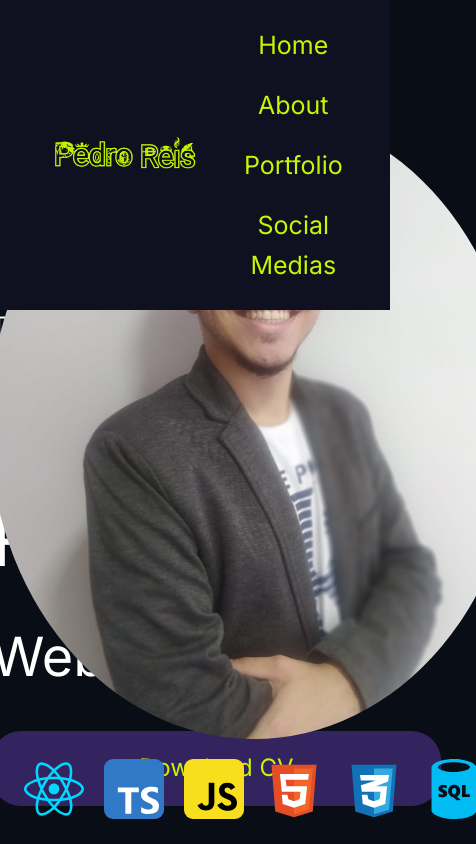
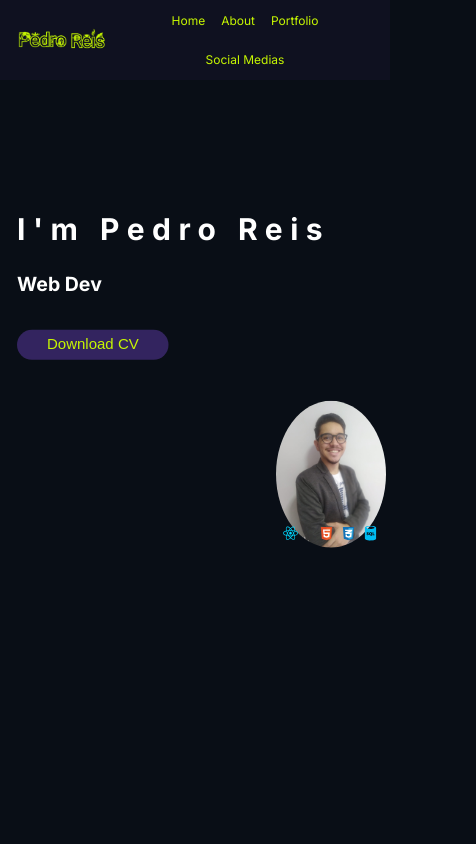
Before and after one commit to PedroReoli/React-Portfolio-Concept, a React (Vite) app: page / in a window 390 px wide. Shown: the whole page, 476 px wide, since content can reach past the window. Built offline with nearby package versions, Linux system fonts and the light colour scheme.

Commit message:
End XS Responsive

```diff
--- a/src/App.tsx
+++ b/src/App.tsx
@@ -5,6 +5,7 @@ import Portfolio from "@/_root/pages/Portfolio";
 import SocialMedias from "@/_root/pages/SocialMedias";
 import { Routes,Route } from 'react-router-dom';
 import './globals.css'
+import './MediaQueries.css'
 const App = () => {
   return (
     <main className='flex h-screen'>
--- /dev/null
+++ b/src/MediaQueries.css
@@ -0,0 +1,194 @@
+
+ /* ===============================
+
+
+
+EXTRA PEQUENO XS
+
+
+      =============================== */
+@media (max-width: 576px) {
+
+    /* ===============================
+    Responsive Topbar
+   =============================== */
+
+    .topbar {
+        padding: 1px 0.5%; /* Altera o padding para telas XS */
+      }
+
+      .logo {
+        width: 120px; /* Reduz o tamanho do logo para telas XS */
+      }
+      ul {
+        margin-right: 20px;
+      }
+      ul li {
+        font-size: 12px; /* Reduz o tamanho do texto dos links para telas XS */
+        margin: 10px 8px; /* Altera as margens dos links para telas XS */
+      }
+
+      /* ===============================
+      Responsive Home
+      =============================== */
+      .h3-h {
+        display: none;
+      }
+      .h1-h {
+        font-size: 20px;
+      }
+      .h2-h {
+        /* display: none; */
+        font-size: 13px;
+      }
+      .home-text-container{
+        /* background-color: aliceblue; */
+        top: 25%;
+        left:3%;
+        width: 100px;
+        text-wrap:nowrap;
+      }
+      .h-button {
+        font-size: 10px;
+        display: flex; /* Para ativar o alinhamento vertical e horizontal */
+        justify-content: center; /* Para alinhar horizontalmente */
+        align-items: center; /* Para alinhar verticalmente */
+        padding: 10px 20px; /* Ajuste o padding conforme necessário */
+      }
+      button {
+        height: 10px;
+
+      }
+
+      .home-circle {
+        display: flex;
+        width: 110px; /* Ajuste o tamanho da imagem conforme necessário */
+        height: auto; /* Mantém a proporção */
+        border-radius: 50%;
+        left: 70%;
+        top: 10px;
+        position: relative;
+      }
+      .tech-icons {
+        display: flex; /* Ativa o flexbox para alinhar as imagens */
+        justify-content: center; /* Alinha as imagens horizontalmente */
+       position: absolute;
+        bottom: 0; /* Alinha as imagens no fundo do círculo */
+        left: 120%; /* Alinha as imagens à esquerda do círculo */
+        right: 0; /* Alinha as imagens à direita do círculo */
+        top: 80%;
+        z-index: 1000px;
+        gap: 1px; /* Adiciona espaçamento entre as imagens */
+      }
+      .tech-icons img {
+
+        width: 15px; /* Ajuste o tamanho das imagens conforme necessário */
+        height: auto;
+        margin: 0 3px; /* Adiciona um espaço entre as imagens */
+      }
+
+
+    }
+ /* ===============================
+
+
+PEQUENO SM
+
+
+      =============================== */
+  @media (min-width: 576px) and (max-width: 768px) {
+
+    /* ===============================
+    Responsive Topbar
+   =============================== */
+
+    .topbar {
+        padding: 1px 0.5%; /* Altera o padding para telas XS */
+      }
+
+      .logo {
+        width: 150px; /* Reduz o tamanho do logo para telas XS */
+      }
+
+      ul li {
+        font-size: 18px; /* Reduz o tamanho do texto dos links para telas XS */
+        margin: 10px 20px; /* Altera as margens dos links para telas XS */
+      }
+
+            /* ===============================
+      Responsive Home
+      =============================== */
+      .h3-h {
+
+        font-size: 10px;
+      }
+      .h1-h {
+        font-size: 20px;
+      }
+      .h2-h {
+        /* display: none; */
+        font-size: 13px;
+      }
+      .home-text-container{
+        /* background-color: aliceblue; */
+        top: 30%;
+        left: 5%;
+        width: 100px;
+        text-wrap:nowrap;
+      }
+      .h-button {
+        font-size: 10px;
+        display: flex; /* Para ativar o alinhamento vertical e horizontal */
+        justify-content: center; /* Para alinhar horizontalmente */
+        align-items: center; /* Para alinhar verticalmente */
+        padding: 10px 20px; /* Ajuste o padding conforme necessário */
+      }
+      button {
+        height: 10px;
+
+      }
+
+      .home-circle {
+        width: 110px; /* Ajuste o tamanho da imagem conforme necessário */
+        height: auto; /* Mantém a proporção */
+        border-radius: 50%;
+        left: 30px;
+        top: 30px;
+      }
+      .tech-icons {
+        /* width: 2px; */
+        display: none;
+      }
+
+    }
+
+ /* ===============================
+
+
+
+MEDIO MD
+
+
+      =============================== */
+  @media (min-width: 768px) and (max-width: 992px) {
+
+    /* ===============================
+    Responsive Topbar
+   =============================== */
+
+    .topbar {
+        padding: 2px 0.5%; /* Altera o padding para telas XS */
+      }
+
+      .logo {
+        width: 200px; /* Reduz o tamanho do logo para telas XS */
+      }
+
+      ul li {
+        font-size: 20px; /* Reduz o tamanho do texto dos links para telas XS */
+        margin: 10px 20px; /* Altera as margens dos links para telas XS */
+      }
+    }
+        /* ===============================
+    Responsive Home
+   =============================== */
--- a/src/_root/pages/Home.tsx
+++ b/src/_root/pages/Home.tsx
@@ -13,7 +13,6 @@ const Home = () => {
       <div className="home-text-container">
         <div>
           <h2 className="h3-h">Hello </h2>
-          <h3 className="md:hidde"> Teste de Tailwind </h3>
           <h1 className="h1-h">I'm Pedro Reis</h1>
           <h2 className="h2-h">Web Dev</h2>
         </div>
--- a/src/globals.css
+++ b/src/globals.css
@@ -1,9 +1,9 @@
 /* Importação de Fontes */
 @import url("https://fonts.googleapis.com/css2?family=Inter:wght@400;500;600;700;800&display=swap");
 
-@tailwind base;
-@tailwind components;
-@tailwind utilities;
+/* @tailwind base; */
+/* @tailwind components; */
+/* @tailwind utilities; */
 
 /* ===============================
     Body Styles
@@ -31,6 +31,7 @@
 body {
 
   font-family: 'Inter', sans-serif;
+
 
 
   background-color: var(--backgroundblack); /* Cor de fundo principal */
@@ -194,7 +195,6 @@ h1, h2, h3, h4, h5, h6 {
   width: 530px;
   height: 630px;
   border-radius: 50%;
-  background-color: #f00;
   position: relative;
   overflow: hidden;
 }
@@ -341,32 +341,28 @@ h1, h2, h3, h4, h5, h6 {
     Portfolio
    =============================== */
    /* Estilos para a seção Portfolio */
+   .portfolio-container {
+    /* background-color: #f0f0f0; */
+    padding: 40px 20px;
+    text-align: center;
+
+  }
 
   .h2-portfolio {
     font-size: 36px;
     text-align: center;
     margin-bottom: 20px;
-  position: absolute;
+    position:absolute;
     left: 45%;
     top: 13%;
-
-
   }
-.portfolio-container {
-  padding: 40px 20px;
-  margin: 0 auto;
-  padding-top: 10%;
-}
-
-
 
   .projects-grid {
     display: grid;
-  grid-template-columns: repeat( 5, minmax(250px, 1fr) );
-  grid-gap: 20px;
+    grid-template-columns: repeat(auto-fill, minmax(300px, 1fr));
+    gap: 15px; /* Distancia Vertical */
+    padding-top: 100px;
   }
-
-
 
   .project-card {
     position: relative;
@@ -374,12 +370,15 @@ h1, h2, h3, h4, h5, h6 {
     border: 2px solid #ccc;
     border-radius: 8px;
     box-shadow: 0 0 10px rgba(0, 0, 0, 0.1);
-  width: 350px; /* Largura do cartão */
-  height: 600px; /* Altura do cartão */
+    margin: 10px;
+    margin-top: 55px;
+    width: 350px;
+    height: 600px;
+
   }
 
   .project-card:hover {
-  transform: scale(1.03); /* Efeito de escala ao passar o mouse */
+    transform: scale(1.03);
   }
 
   .project-card img {
@@ -390,43 +389,37 @@ h1, h2, h3, h4, h5, h6 {
   }
 
   .project-card h3 {
+    font-size: 24px;
+    margin-bottom: 10px;
     font-size: 30px;
-  position: fixed;
-  top:15%;
     margin-bottom: 15px;
-  /* text-align: center; */
   }
 
   .project-card p {
     margin-bottom: 15px;
-  /* text-align: center; */
   }
 
   .p-1 {
     font-size: 20px;
     font-weight: bold;
-
-  /* text-align: center; */
   }
-
   .p-2 {
     font-weight: bold;
-  color: var(--topbarblack);
-  /* text-align: center; */
+    color:var(--topbarblack);
   }
-
   .project-card a {
     display: inline-block;
     padding: 10px 20px;
+    background-color: var(--newblack);
     background-color: var(--newpurple);
     color: var(--lgreen);
     text-decoration: none;
-  text-align: center;
     border-radius: 20px;
     transition: background-color 0.3s ease-in-out;
   }
 
   .project-card a:hover {
+    background-color: var(--newgray);
     background-color: var(--contrast);
   }
 
@@ -445,18 +438,13 @@ h1, h2, h3, h4, h5, h6 {
     width: 100%;
     height: 100%;
     padding: 20px;
-  padding-top: 15%;
-  padding-right: 10px;
+    padding-top: 38%;
     box-sizing: border-box;
+    background: rgba(255, 255, 255, 0.8);
     background: rgba(255, 255, 255, 0.761);
     opacity: 0;
     transition: opacity 0.3s;
-  display: flex; /* Adicionando flex container */
-  flex-direction: column; /* Ajustando a direção do flex para column */
-  justify-content: center; /* Alinhando verticalmente no centro */
-  align-items: center; /* Alinhando horizontalmente no centro */
   }
-
   .project-card:hover .project-details {
     opacity: 1;
   }
```
Lines whose indentation alone changed are shown as unchanged.
